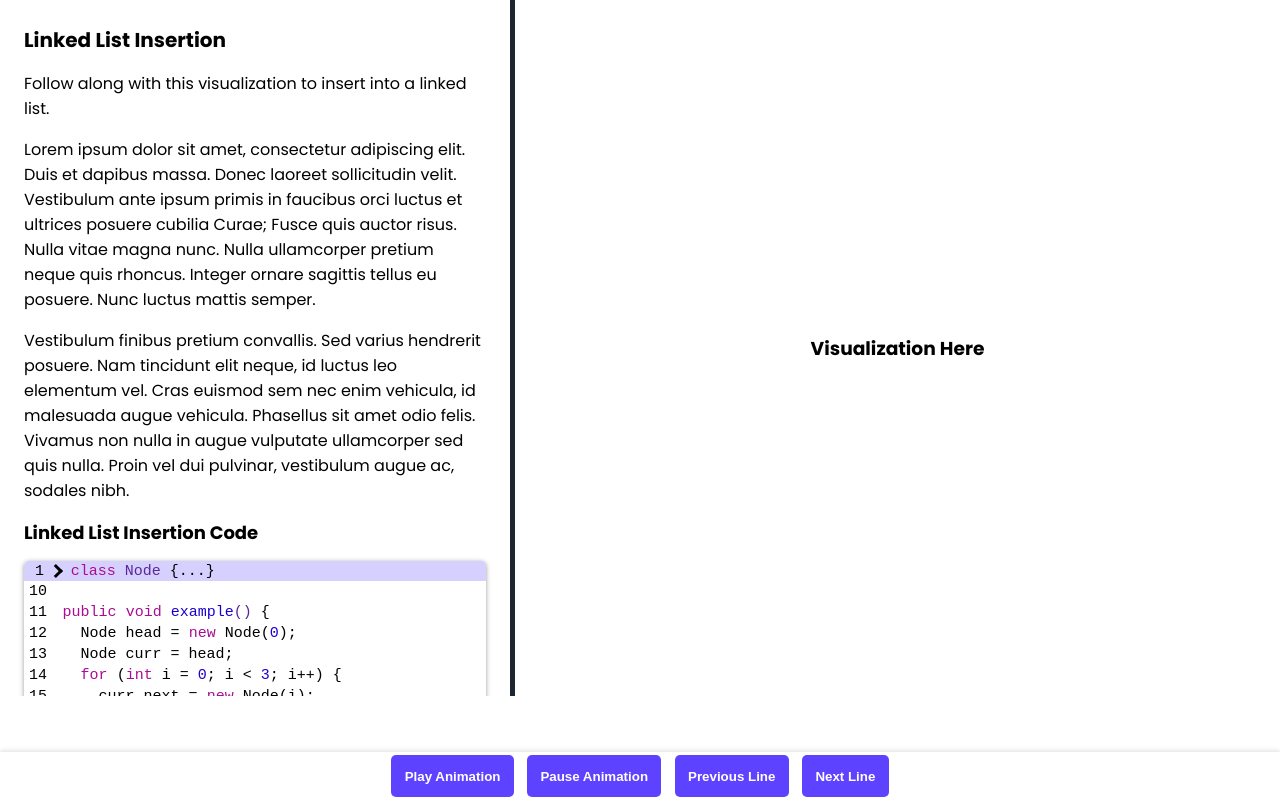
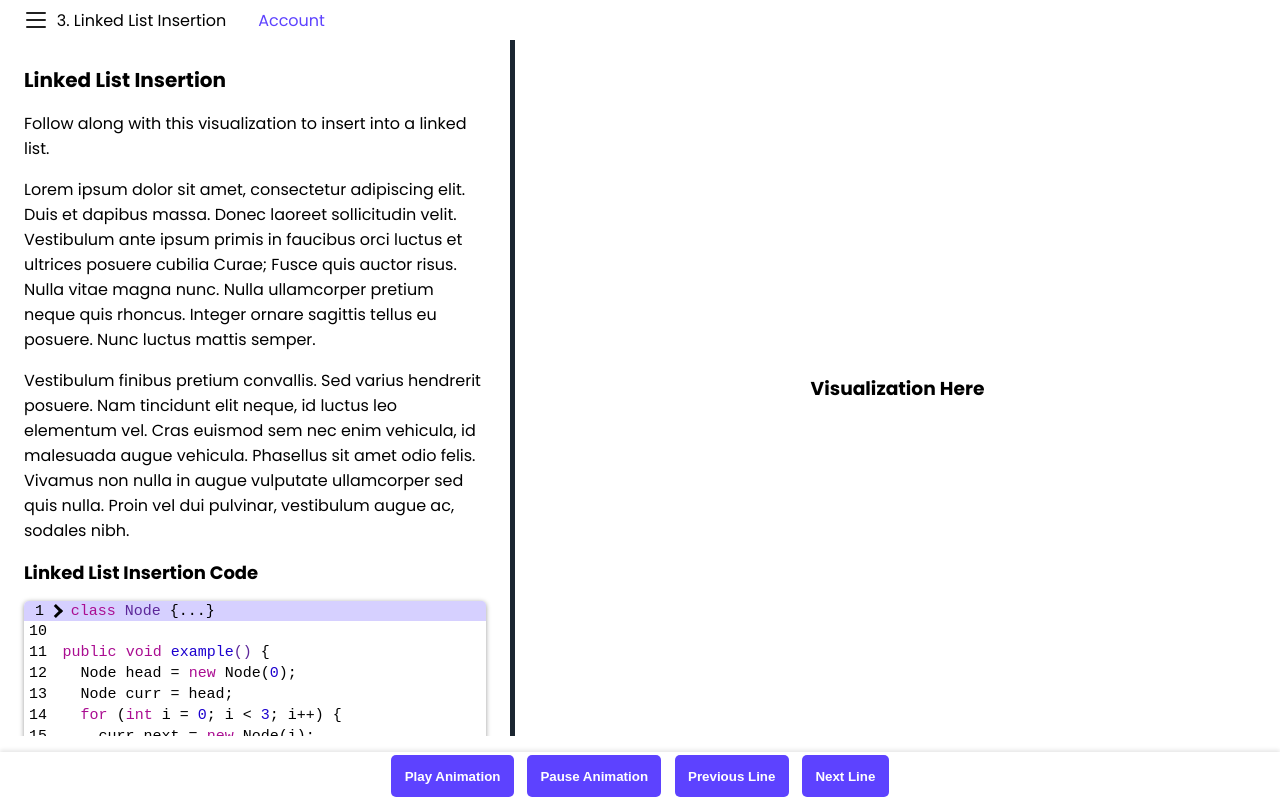
Before and after one commit to hawkticehurst/destructure-io, a React (Create React App) app: page /module in a window 1280 px wide. Built offline with nearby package versions, Linux system fonts and the light colour scheme.

Commit message:
Update the LearningModule component to take the NavBar as a prop

```diff
--- a/src/components/LearningModule.js
+++ b/src/components/LearningModule.js
@@ -31,11 +31,13 @@ data.forEach(chunkObj => {
 });
 
 /**
- * No props, this is the primary component for a module
+ * Required Props:
+ * navBar {React Component} – Component representing the page nav bar
  *
  * TODO add props to select a different submodule based on route
  */
-function LearningModule() {
+function LearningModule(props) {
+  const { navBar } = props;
   const [selectedLine, setSelectedLine] = useState(-1);
   const [speed, setSpeed] = useState(null);
 
@@ -72,7 +74,7 @@ function LearningModule() {
 
   return (
     <div>
-      {/* TODO these inline styles are just temporary */}
+      {navBar}
       <div className="learning-module-container">
         <TwoPaneResizable
           firstComponent={
```
